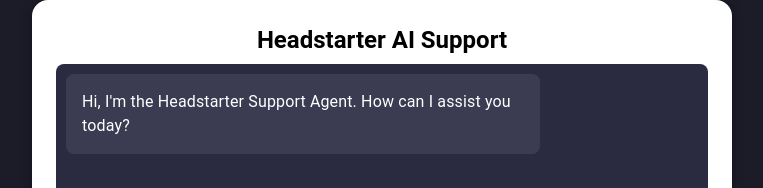
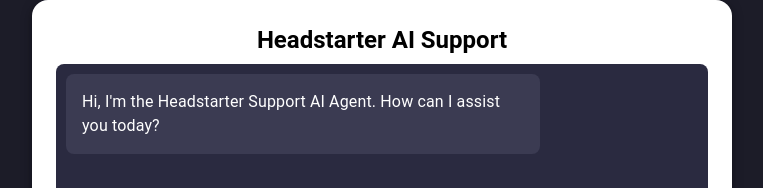
Before and after one commit to briangabini/Headstarter-Week-3-Customer-Support, a Next.js app: page / in a window 1280 px wide. Shown: the top 188 px of the page, without its empty margins (258-1021 px from the left). Built offline with nearby package versions, Linux system fonts and the light colour scheme.

Commit message:
Changed name

```diff
--- a/app/page.js
+++ b/app/page.js
@@ -6,7 +6,7 @@
 export default function Home() {
   const [messages, setMessages] = useState([{
     role: 'assistant',
-    content: `Hi, I'm the Headstarter Support Agent. How can I assist you today?`
+    content: `Hi, I'm the Headstarter Support AI Agent. How can I assist you today?`
   }]);
 
   const [message, setMessage] = useState('');
```
